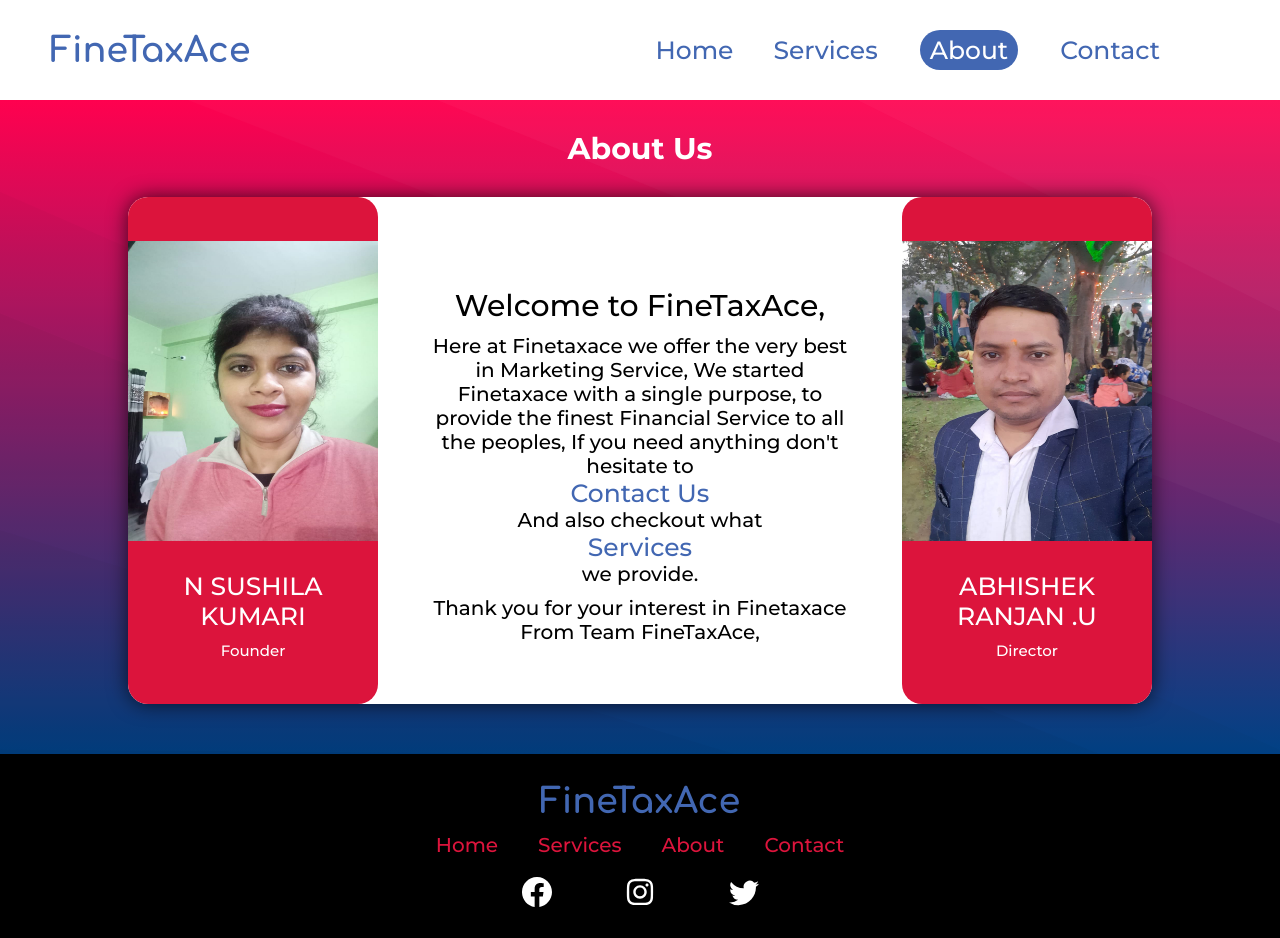
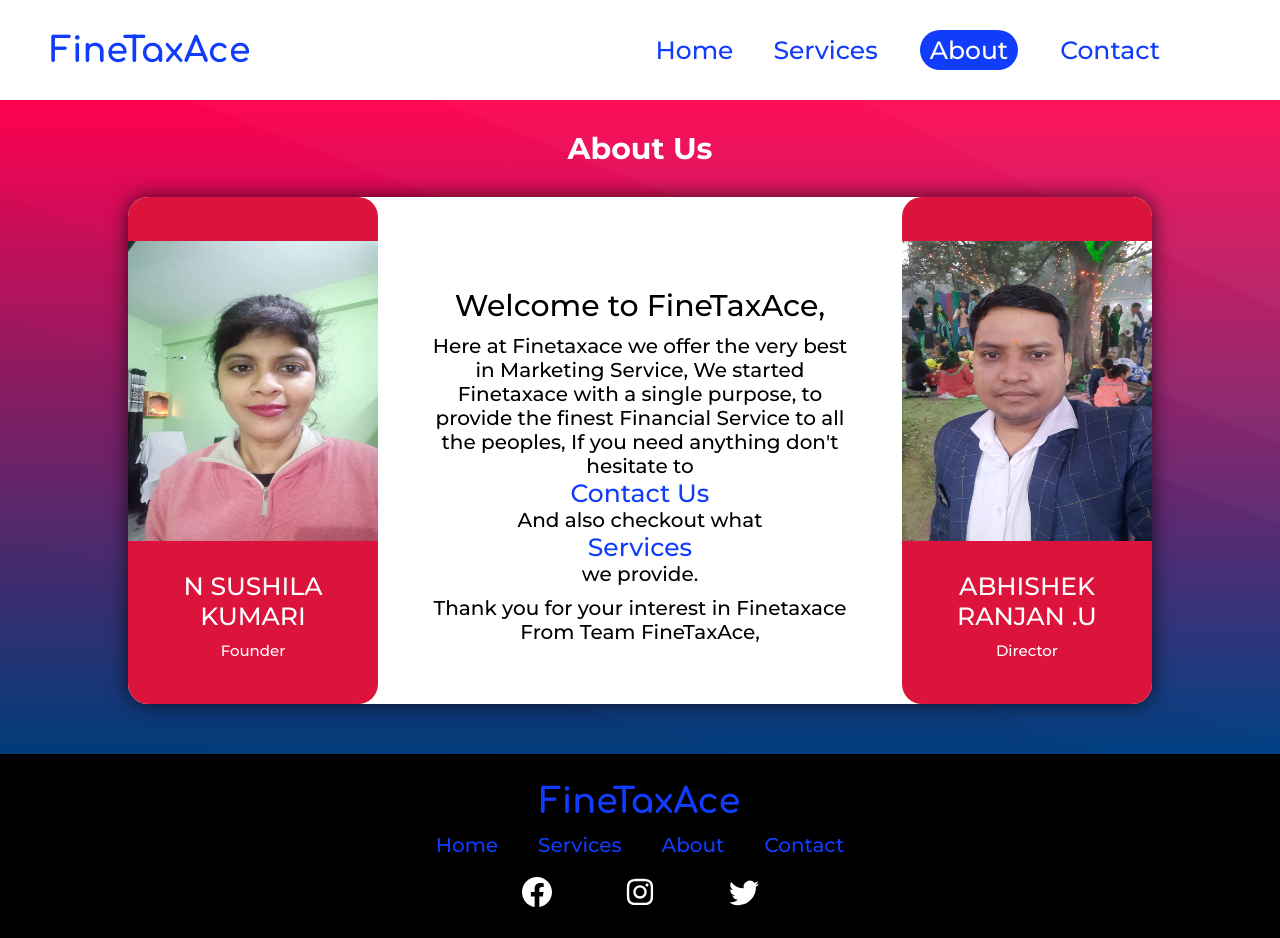
Before and after one commit to pinnintisagarSB/Finetaxace, a React (Create React App) app: page /about in a window 1280 px wide. Shown: the top 938 px of the page. Built offline with nearby package versions, Linux system fonts and the light colour scheme.

Commit message:
commit on main

```diff
--- a/src/components/Footer.css
+++ b/src/components/Footer.css
@@ -25,7 +25,7 @@
 .navlink{
     font-size: 2rem;
     text-decoration: none;
-    color: crimson;
+    color: #113CFC;
     font-weight: 500;
     padding: 2rem;
 }
--- a/src/components/Navbar.css
+++ b/src/components/Navbar.css
@@ -14,7 +14,7 @@
 .title{
     text-decoration: none;
     font-size: 3.5rem;
-    color: #4267B2;
+    color: #113CFC;
     font-weight: 800;
     font-family: 'Comfortaa', cursive
 }
@@ -28,7 +28,7 @@
     text-decoration: none;
     font-size: 2.5rem;
     font-weight: 500;
-    color: #4267B2;
+    color: #113CFC;
     margin: 0 2rem;
     transition: 0.3s ease all;
 }
@@ -48,12 +48,12 @@
     margin: 0 2.2rem;
     padding: .5rem 1rem;
     border-radius: 10rem;
-    background-color: #4267B2;
+    background-color: #113CFC;
     transition: 0.3s ease all;
 }
 
 .bars{
-   color: #4267B2;
+   color: #113CFC;
    height: 3rem;
    width: 3rem;
    display: none;
```
